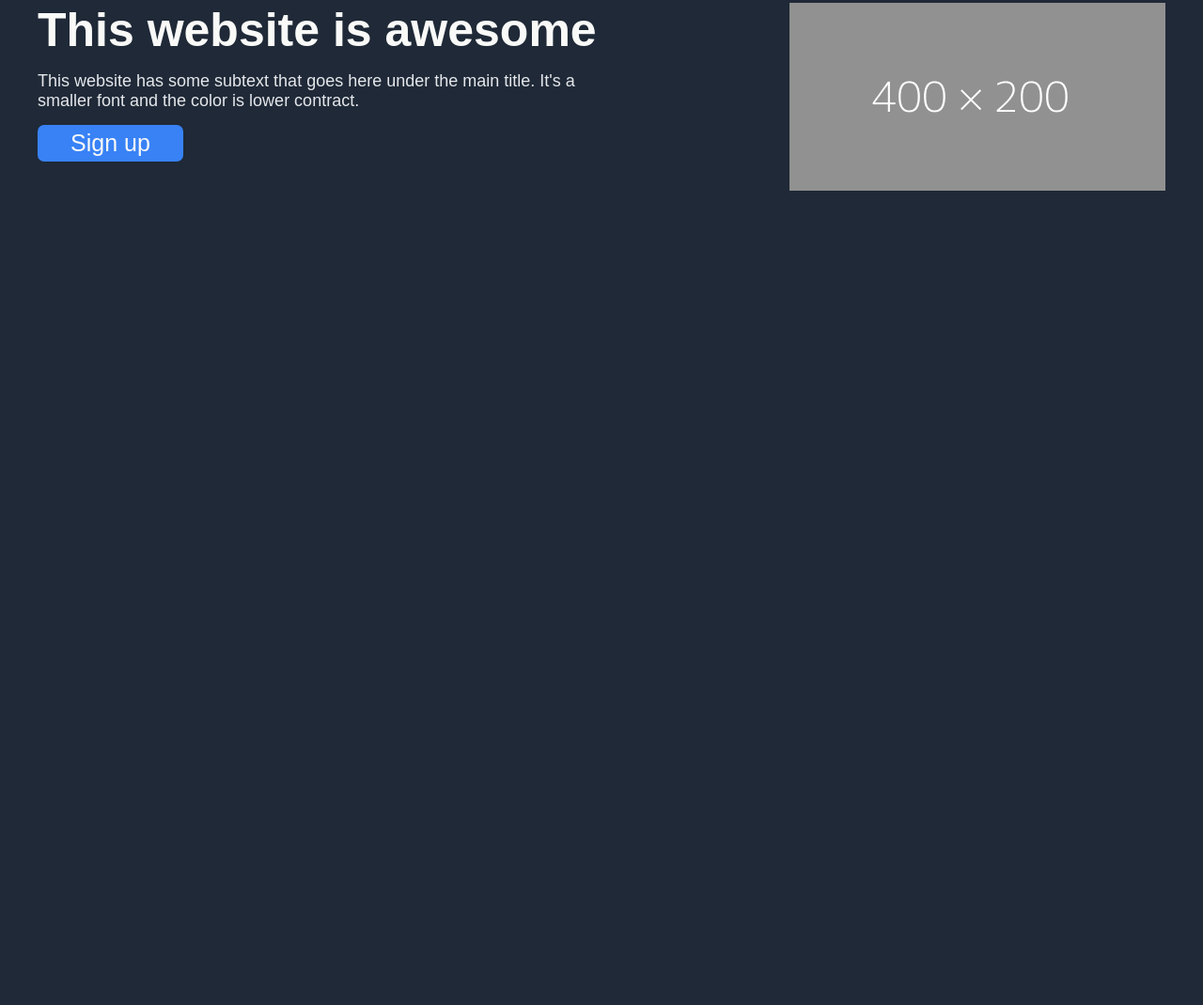
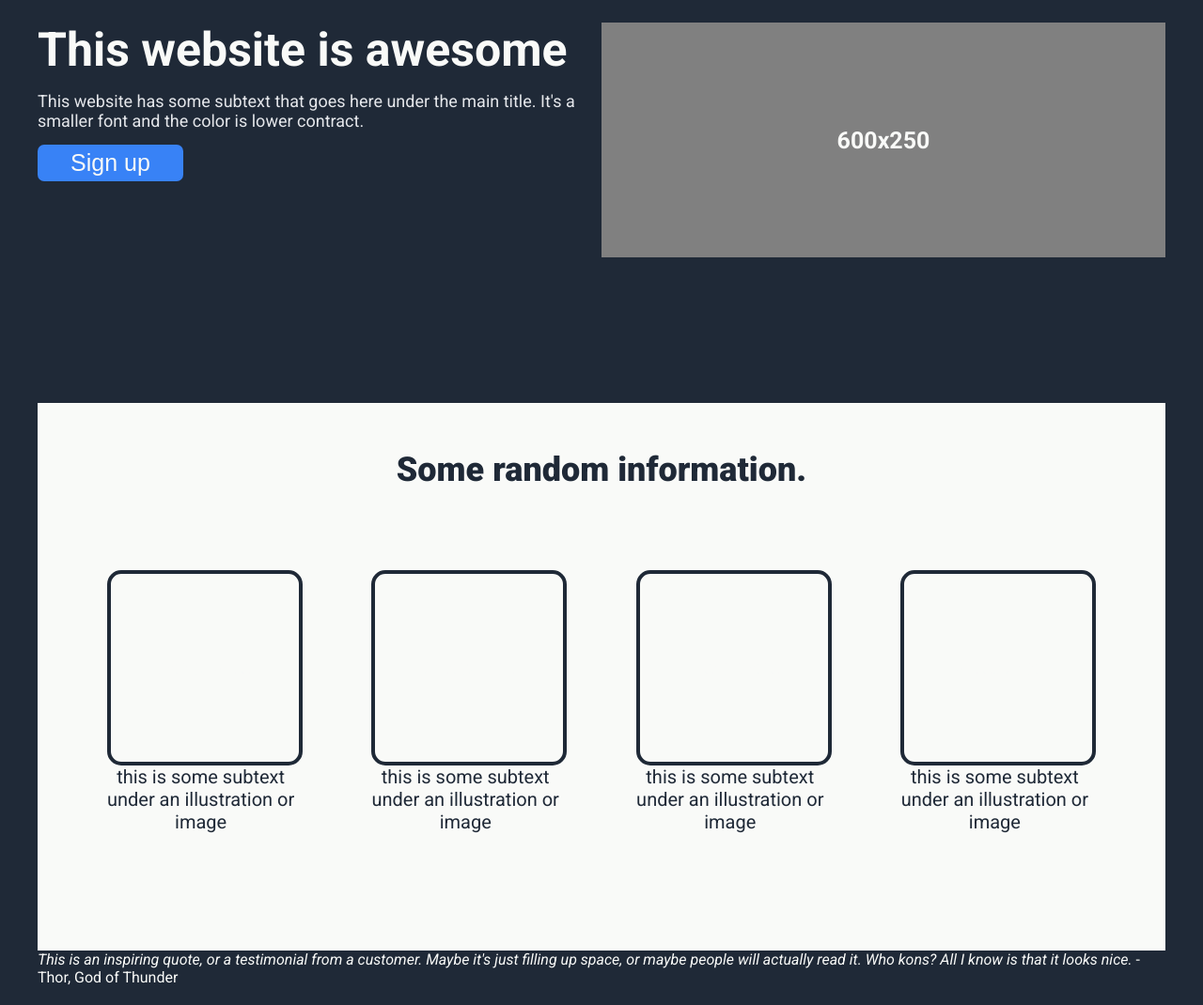
Before and after one commit to SethBashamDev/landingpage, a plain HTML site: page index.html in a window 1280 px wide. Shown: the part 247-1317 px from the top of the page at 94% size. Before the commit the page ends 800 px from the top, so only its background shows below. Drawn offline with Linux system fonts and the light colour scheme.

Commit message:
random info section complete

```diff
--- a/index.html
+++ b/index.html
@@ -3,6 +3,11 @@
 <head>
     <meta charset="UTF-8">
     <link rel="stylesheet" href="styles.css">
+
+    <link rel="preconnect" href="https://fonts.googleapis.com">
+    <link rel="preconnect" href="https://fonts.gstatic.com" crossorigin>
+    <link href="https://fonts.googleapis.com/css2?family=Roboto:ital,wght@0,100;0,300;0,400;0,500;0,700;0,900;1,100;1,300;1,400;1,500;1,700;1,900&display=swap" rel="stylesheet">
+
     <title>Landing Page</title>
 </head>
 <body>
@@ -30,34 +35,37 @@
                     <button><a href="#">Sign up</a></button>
                 </div>
             </div>
-            <div class="main-image">
-                <img src="./images/400x200.png">
+            <div class="hero-image"><h4>600x250</h4></div>
+        </div>
+
+
+        <div class="card-container">
+            <p class="card-header">Some random information.</p>
+
+            <div class="cards">
+                <div class="card">
+                    <div class="card-img"><h4>200x200</h4></div>
+                    <div class="card-text">this is some subtext under an illustration or image</div>
+                </div>
+                <div class="card">
+                    <div class="card-img"><h4>200x200</h4></div>
+                    <div class="card-text">this is some subtext under an illustration or image</div>
+                </div>
+                <div class="card">
+                    <div class="card-img"><h4>200x200</h4></div>
+                    <div class="card-text">this is some subtext under an illustration or image</div>
+                </div>
+                <div class="card">
+                    <div class="card-img"><h4>200x200</h4></div>
+                    <div class="card-text">this is some subtext under an illustration or image</div>
+                </div>
             </div>
         </div>
 
-        <!-- <div class="card-container">
-            <div class="card">
-                <div class="card-img">Image</div>
-                <div class="card-text">this is some subtext under an illustration or image</div>
-            </div>
-            <div class="card">
-                <div class="card-img">Image</div>
-                <div class="card-text">this is some subtext under an illustration or image</div>
-            </div>
-            <div class="card">
-                <div class="card-img">Image</div>
-                <div class="card-text">this is some subtext under an illustration or image</div>
-            </div>
-            <div class="card">
-                <div class="card-img">Image</div>
-                <div class="card-text">this is some subtext under an illustration or image</div>
-            </div>
-        </div> -->
-
-        <!-- <div class="testimonial-container">
+        <div class="testimonial-container">
             <i>This is an inspiring quote, or a testimonial from a customer. Maybe it's just filling up space, or maybe people will actually read it. Who kons? All I know is that it looks nice.</i>
             -Thor, God of Thunder
-        </div> -->
+        </div>
 
         <!-- <div class="bottom-signup">
             <div class="signup-text">Call to action! It's time?</div>
--- a/styles.css
+++ b/styles.css
@@ -4,7 +4,7 @@
 
 body {
     background-color: #1f2937;
-    font-family: Arial, Helvetica, sans-serif;
+    font-family: 'Roboto', sans-serif;
     margin: 0;
     min-height: 100vh;
 }
@@ -48,7 +48,7 @@ a:hover {
 }
 
 .hero {
-    margin-top: 15%;
+    margin-top: 200px;
     display: flex;
     justify-content: space-between;
 }
@@ -58,6 +58,22 @@ a:hover {
     display: flex;
     flex-direction: column;
     align-items: flex-start;
+    margin-bottom: 200px;
+}
+
+.hero-image {
+    background-color: gray;
+    display: flex;
+    height: 250px;
+    width: 600px;
+    align-items: center;
+}
+
+.hero-image > h4 {
+    align-self: center;
+    text-align: center;
+    width: 100%;
+    font-size: 25px
 }
 
 .main-title {
@@ -71,18 +87,6 @@ a:hover {
     font-size: 18px;
     color: #e5e7eb;
 }
-
-/* .sign-up > button,
-.sign-up > a {
-    background-color: #3882f6;
-    font-family: Arial, Helvetica, sans-serif;
-    font-size: 25px;
-    font-weight: 900;
-    color: #f9faf8;
-    padding: 5px 35px;
-    border-radius: 7px;
-    border: none;
-} */
 
 .sign-up > button,
 .sign-up > a {
@@ -101,3 +105,51 @@ a:hover {
 .sign-up > button > a:hover {
     color: black;
 }
+
+.card-container {
+    padding: 0 0 125px;
+    width: 100%;
+    background-color: #f9faf8;
+}
+
+.card-header {
+    color: #1f2937;
+    font-size: 36px;
+    font-weight: 900;
+    padding: 50px;
+    display: flex;
+    justify-content: center;
+}
+
+.cards {
+    color: #1f2937;
+    display: flex;
+    justify-content: space-evenly;
+    flex-wrap: wrap;
+}
+
+.card-img {
+    width: 200px;
+    height: 200px;
+    /* background-color: #1f2937; */
+    display: flex;
+    align-self: center;
+    margin: auto;
+    border: 4px solid #1f2937;
+    border-radius: 15px;
+}
+
+.card-img > h4 {
+    color: #f9faf8;
+    align-self: center;
+    text-align: center;
+    width: 100%;
+    font-size: 25px;
+}
+
+.card-text {
+    width: 200px;
+    height: fit-content;
+    text-align: center;
+    font-size: 20px;
+}
```
Also changed, not shown: images/200.png (added).
